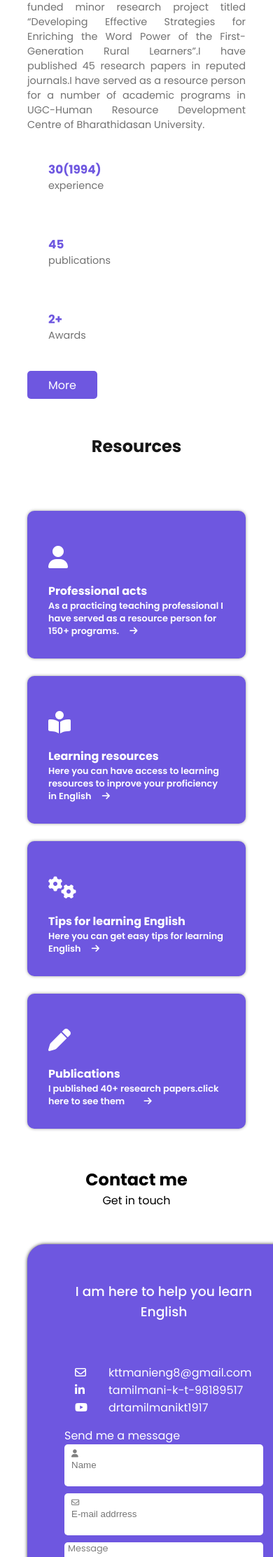
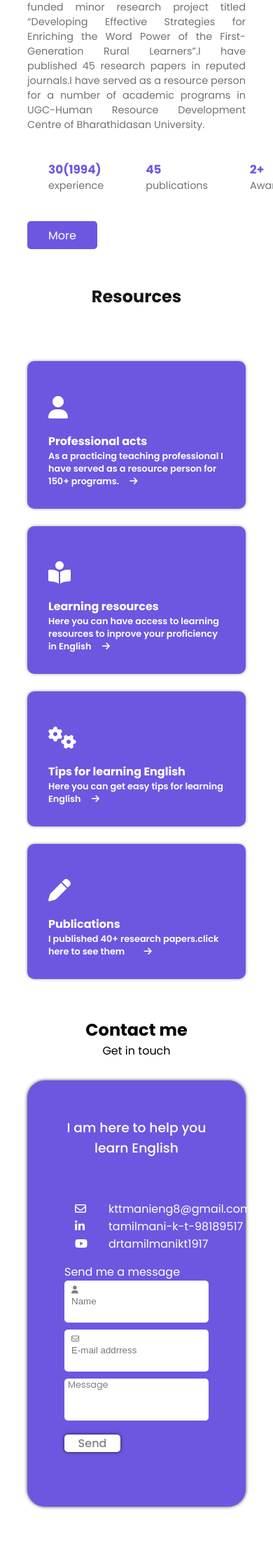
Before and after one commit to Rameshkumar-V/P1-BLOGWEB, a Flask app: page / in a window 390 px wide; the page is wider, and only the part inside the window is pictured. Shown: the part 1067-3292 px from the top of that part at 70% size. After the commit the page ends 3224 px from the top of that part, so only its background shows below. Run offline with Flask 3, Linux system fonts and the light colour scheme.

Commit message:
vicky : css changes in contact

```diff
--- a/static/css/home.css
+++ b/static/css/home.css
@@ -143,6 +143,7 @@
 }
 .more {
   display: flex;
+
 }
 .num .num1 {
   margin: 20px;
@@ -385,7 +386,8 @@
     margin: 0;
   }
   .contact {
-    width: 100%;
+    width: 80%;
+    margin: 25px auto;
   }
   .name input,
   .e-mail input {
@@ -394,7 +396,11 @@
     width: 100%;
     background: transparent;
   }
-  .num .more {
-    display: inline;
+  .num .more .num-awards {
+    display: block;
+  }
+  .num{
+    margin: 0;
+    padding: 0;
   }
 }
```
